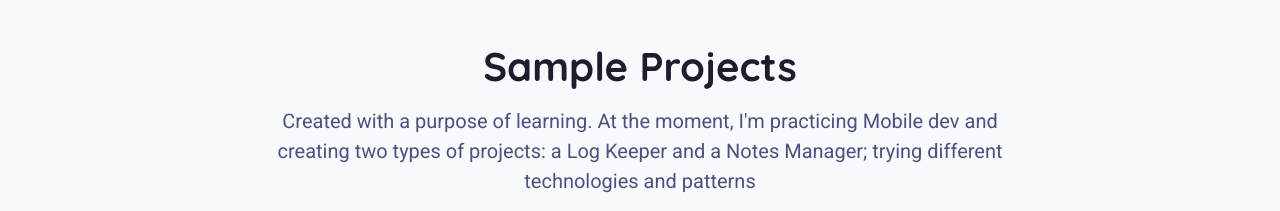
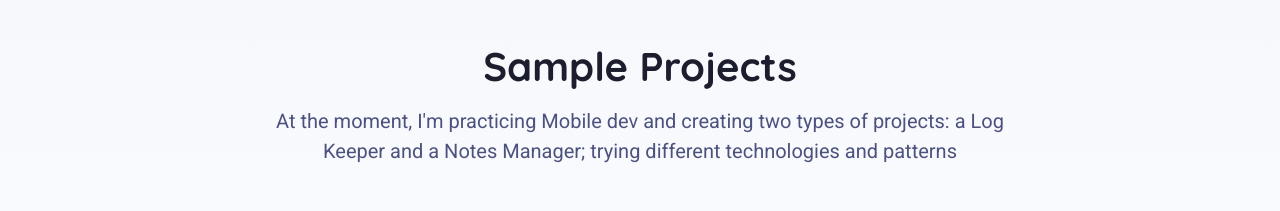
Before and after one commit to AlexeyPerov/AlexeyPerov.github.io, a plain HTML site: page index.html in a window 1280 px wide. Shown: the part 171-382 px from the top of the page. Drawn offline with Linux system fonts and the light colour scheme.

Commit message:
Minor header update

```diff
--- a/index.html
+++ b/index.html
@@ -30,7 +30,7 @@
     <section id="samples-section" class="samples-section theme-bg-light-gradient">
 	    <div class="container py-5">
 		    <h2 class="section-heading text-center mb-3">Sample Projects</h2>
-		    <div class="section-intro single-col-max mx-auto text-center mb-5">Created with a purpose of learning. At the moment, I'm practicing Mobile dev and creating two types of projects: a Log Keeper and a Notes Manager; trying different technologies and patterns </div>
+		    <div class="section-intro single-col-max mx-auto text-center mb-5">At the moment, I'm practicing Mobile dev and creating two types of projects: a Log Keeper and a Notes Manager; trying different technologies and patterns </div>
 		    <div class="row text-center">
 
 			    <div class="item col-18 col-md-16 col-lg-11">
```
